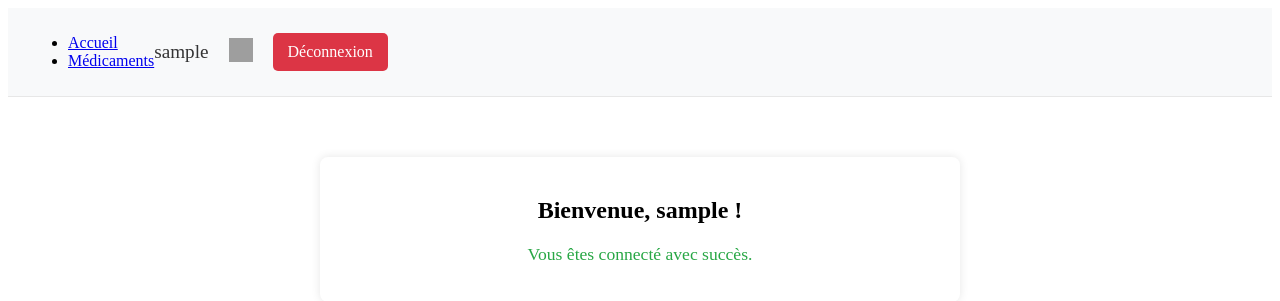
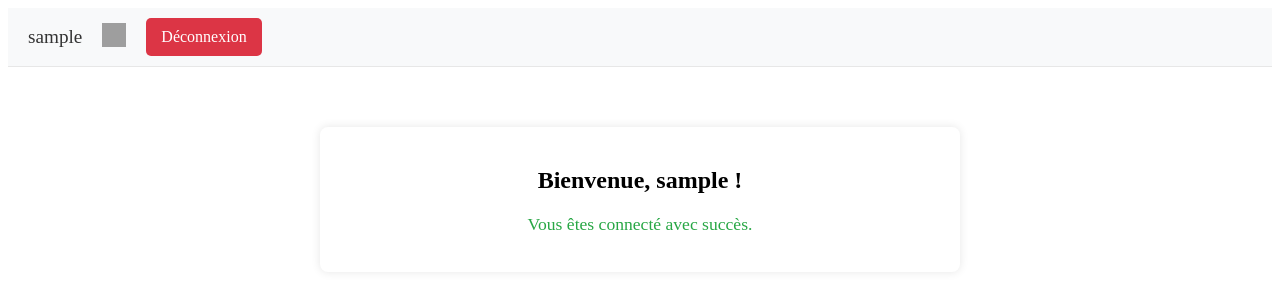
Before and after one commit to Nadonx/B1, a PHP site: page /success.php in a window 1280 px wide. Shown: the top 301 px of the page. Run offline with PHP 8.4, Linux system fonts and the light colour scheme; a user stored in the database is signed in; grey boxes are pictures that could not be loaded.

Commit message:
Update success.php

```diff
--- a/success.php
+++ b/success.php
@@ -18,14 +18,6 @@ if (!isset($_SESSION['username'])) {
 <body>
     <header class="header">
         <div class="container">
-            <div class="header-left">
-                <nav>
-                    <ul class="nav-links">
-                        <li><a href="#">Accueil</a></li>
-                        <li><a href="#">Médicaments</a></li>
-                    </ul>
-                </nav>
-            </div>
             <div class="header-right">
                 <span class="username"><?php echo htmlspecialchars($_SESSION['username']); ?></span>
                 <a href="settings.php" class="settings-link">
```
